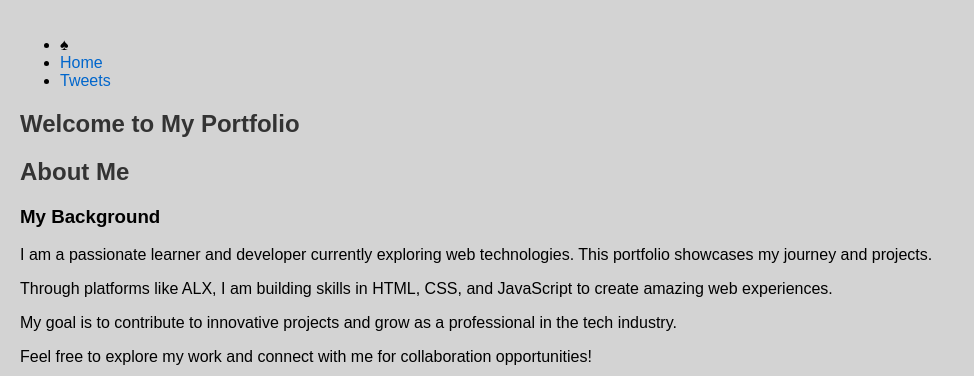
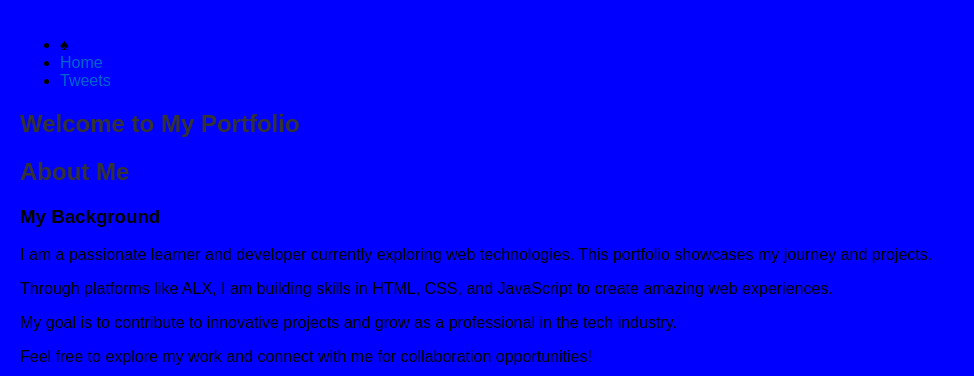
Before and after one commit to j4stylez/alx_html_css, a plain HTML site: page css_basic/index.html in a window 1280 px wide. Shown: the top 376 px of the page, without its empty margins (0-974 px from the left). Drawn offline with Linux system fonts and the light colour scheme; files that its build step writes are made by us from their sources; grey boxes are pictures that could not be loaded.

Commit message:
Update styles.css

```diff
--- a/css_advanced/styles.css
+++ b/css_advanced/styles.css
@@ -1,3 +1,3 @@
 body {
-  background-color: lightgray;
+  background-color: blue;
 }
```
